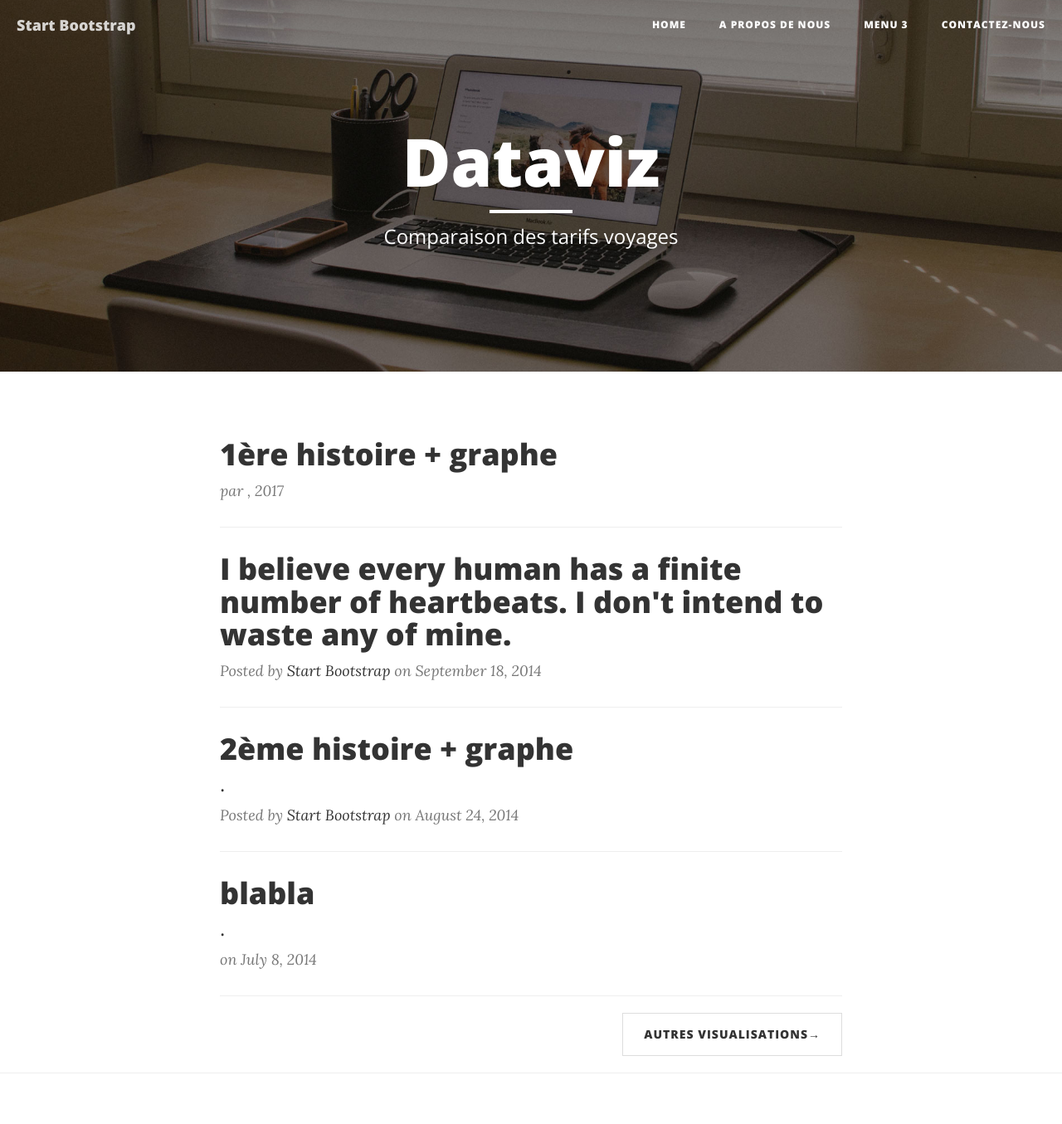
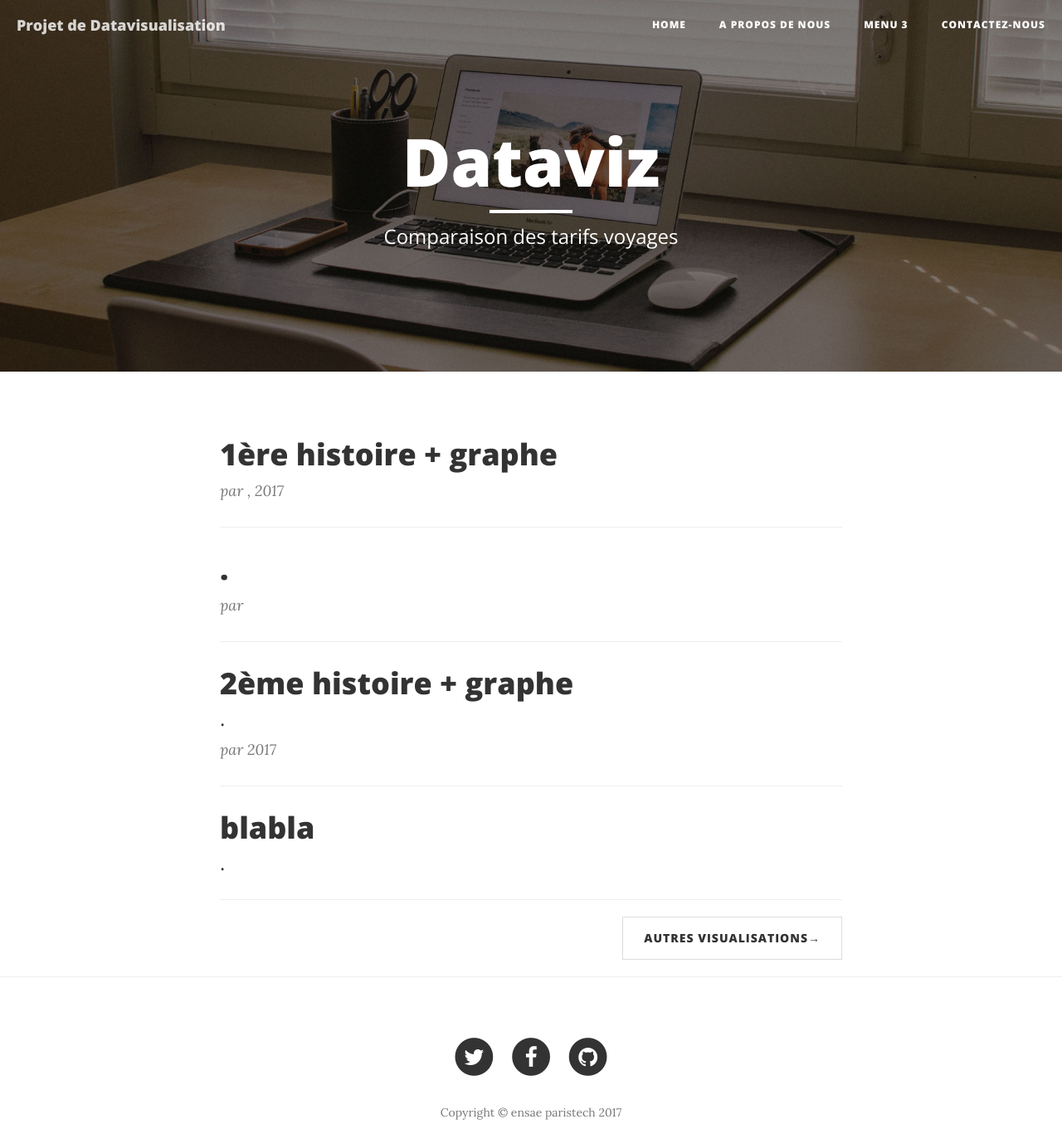
Before and after one commit to nicknaame/voyagerpascher.github.io, a website: page index.html in a window 1280 px wide. Shown: the top 1355 px of the page at 83% size. Drawn offline with nearby package versions, Linux system fonts and the light colour scheme.

Commit message:
Rajout d'un template

```diff
--- a/index.html
+++ b/index.html
@@ -39,10 +39,10 @@
             <!-- Brand and toggle get grouped for better mobile display -->
             <div class="navbar-header page-scroll">
                 <button type="button" class="navbar-toggle" data-toggle="collapse" data-target="#bs-example-navbar-collapse-1">
-                    <span class="sr-only">Toggle navigation</span>
+                    <span class="sr-only"> </span>
                     Menu <i class="fa fa-bars"></i>
                 </button>
-                <a class="navbar-brand" href="index.html">Start Bootstrap</a>
+                <a class="navbar-brand" href="index.html">Projet de Datavisualisation</a>
             </div>
 
             <!-- Collect the nav links, forms, and other content for toggling -->
@@ -102,10 +102,10 @@
                 <div class="post-preview">
                     <a href="post.html">
                         <h2 class="post-title">
-                            I believe every human has a finite number of heartbeats. I don't intend to waste any of mine.
+                            .
                         </h2>
                     </a>
-                    <p class="post-meta">Posted by <a href="#">Start Bootstrap</a> on September 18, 2014</p>
+                    <p class="post-meta">par <a href="#"></a> </p>
                 </div>
                 <hr>
                 <div class="post-preview">
@@ -117,7 +117,7 @@
                             .
                         </h3>
                     </a>
-                    <p class="post-meta">Posted by <a href="#">Start Bootstrap</a> on August 24, 2014</p>
+                    <p class="post-meta">par <a href="#"></a> 2017</p>
                 </div>
                 <hr>
                 <div class="post-preview">
@@ -129,7 +129,7 @@
                             .
                         </h3>
                     </a>
-                    <p class="post-meta"> <a href="#"></a> on July 8, 2014</p>
+                    <p class="post-meta"> <a href="#"></a> </p>
                 </div>
                 <hr>
                 <!-- Pager -->
```
